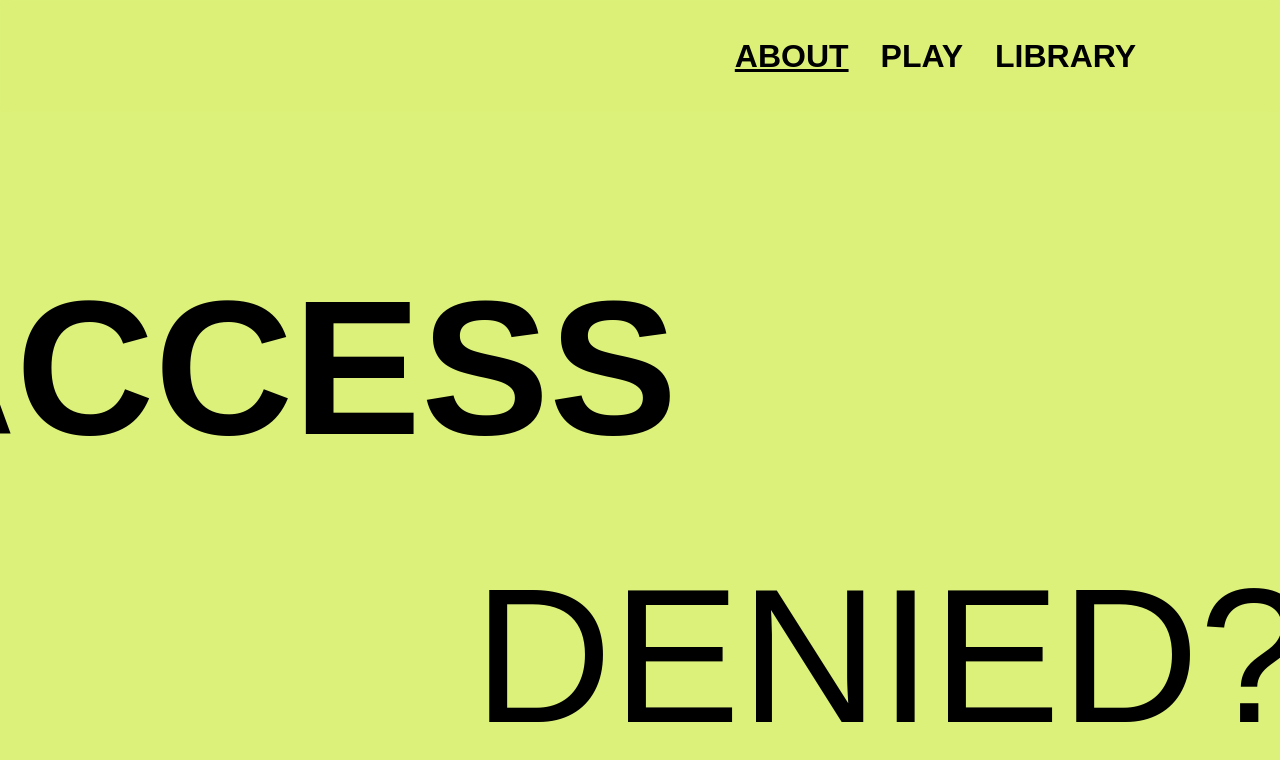
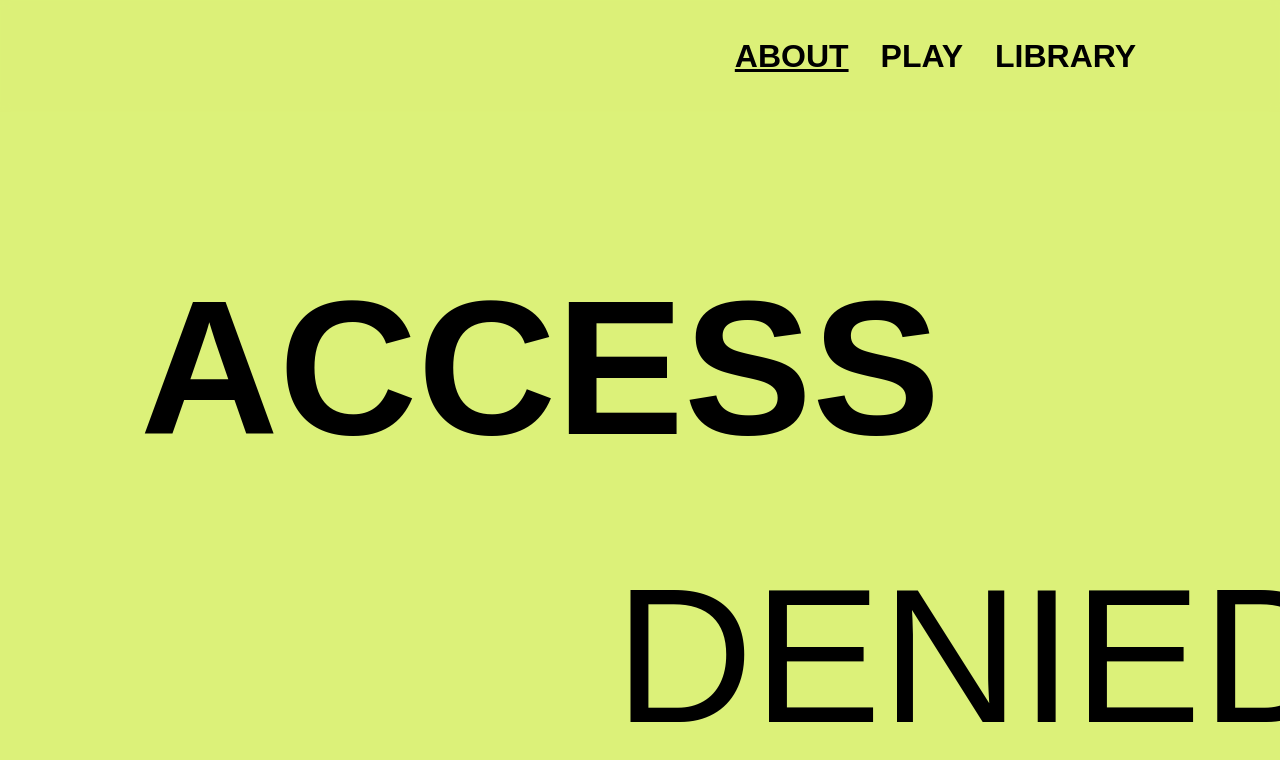
Before and after one commit to airadavometra/accesibleweb, a Next.js app: page / in a window 1280 px wide. Shown: the top 760 px of the page. Built offline with nearby package versions, Linux system fonts and the light colour scheme.

Commit message:
fix translate x values

```diff
--- a/styles/Home.module.css
+++ b/styles/Home.module.css
@@ -23,45 +23,29 @@
   overflow: hidden;
 }
 .runningTextRightToLeft {
-  -moz-transform: translateX(100%);
-  -webkit-transform: translateX(100%);
-  transform: translateX(100%);
-
-  -moz-animation: running-animation-right-to-left 10s linear infinite;
-  -webkit-animation: running-animation-right-to-left 10s linear infinite;
+  width: fit-content;
+  transform: translateX(100vw);
   animation: running-animation-right-to-left 10s linear infinite;
 }
 @keyframes running-animation-right-to-left {
   from {
-    -moz-transform: translateX(100%);
-    -webkit-transform: translateX(100%);
-    transform: translateX(100%);
+    transform: translateX(100vw);
   }
   to {
-    -moz-transform: translateX(-100%);
-    -webkit-transform: translateX(-100%);
     transform: translateX(-100%);
   }
 }
 .runningTextLeftToRight {
-  -moz-transform: translateX(-100%);
-  -webkit-transform: translateX(-100%);
+  width: fit-content;
   transform: translateX(-100%);
-
-  -moz-animation: running-animation-left-to-right 8s linear infinite;
-  -webkit-animation: running-animation-left-to-right 8s linear infinite;
   animation: running-animation-left-to-right 8s linear infinite;
 }
 @keyframes running-animation-left-to-right {
   from {
-    -moz-transform: translateX(-100%);
-    -webkit-transform: translateX(-100%);
     transform: translateX(-100%);
   }
   to {
-    -moz-transform: translateX(100%);
-    -webkit-transform: translateX(100%);
-    transform: translateX(100%);
+    transform: translateX(100vw);
   }
 }
 
```
